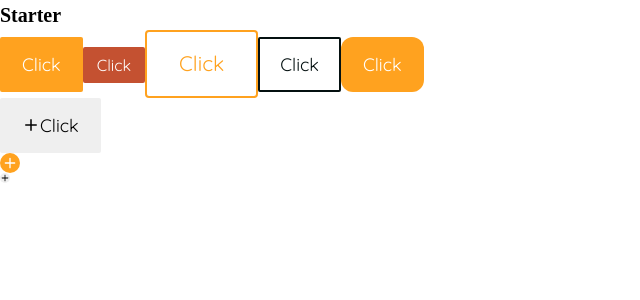
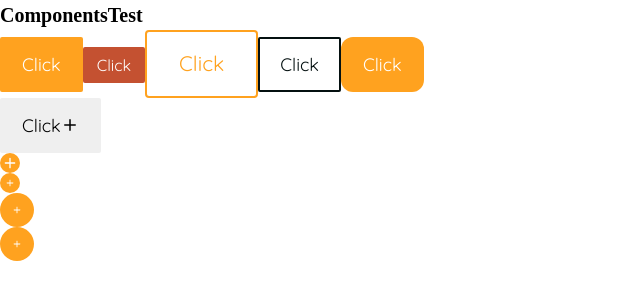
Before and after one commit to Hakan2211/sisters_page, a React (Create React App) app in the folder frontend/sisters-page/: page /styled-components in a window 1280 px wide. Shown: the top 300 px of the page, without its empty margins (0-640 px from the left). Built offline with nearby package versions, Linux system fonts and the light colour scheme.

Commit message:
add routes

```diff
--- a/frontend/sisters-page/src/App.js
+++ b/frontend/sisters-page/src/App.js
@@ -1,38 +1,23 @@
-import { Button, CircularButton } from './components'
 import GlobalStyles from './styles/global-styles'
-import { CgMathPlus } from 'react-icons/cg'
+
+import { Routes, Route } from 'react-router-dom'
+import LandingPage from './views/LandingPage/LandingPage'
+import Dashboard from './views/Dashboard/Dashboard'
+import Calendar from './views/Calendar/Calendar'
+import About from './views/About/About'
+import ComponentsTest from './views/styled-components/ComponentsTest'
 
 const App = () => {
   return (
     <>
+      <Routes>
+        <Route path='/' element={<LandingPage />} />
+        <Route path='/dashboard' element={<Dashboard />} />
+        <Route path='/calendar' element={<Calendar />} />
+        <Route path='/about' element={<About />} />
+        <Route path='/styled-components' element={<ComponentsTest />} />
+      </Routes>
       <GlobalStyles />
-      <h1>Starter</h1>
-      <Button size='medium' variant='primary'>
-        Click
-      </Button>
-      <Button size='small' variant='secondary'>
-        Click
-      </Button>
-      <Button size='large' variant='outline'>
-        Click
-      </Button>
-      <Button size='medium' variant='white'>
-        Click
-      </Button>
-      <Button size='medium' variant='round'>
-        Click
-      </Button>
-      <Button size='medium' variant='buttonWithIcon'>
-        <CgMathPlus />
-        Click
-      </Button>
-      <Button size='small' variant='circular'>
-        <CgMathPlus />
-      </Button>
-      <CircularButton size={'small'}>
-        {' '}
-        <CgMathPlus />
-      </CircularButton>
     </>
   )
 }
--- a/frontend/sisters-page/src/components/common/Buttons/Button.js
+++ b/frontend/sisters-page/src/components/common/Buttons/Button.js
@@ -20,7 +20,6 @@ const SIZES = {
 
 const Button = ({ size, variant, children }) => {
   const styles = SIZES[size]
-  console.log(styles)
 
   let Component
 
--- a/frontend/sisters-page/src/components/common/Buttons/CircularButton.js
+++ b/frontend/sisters-page/src/components/common/Buttons/CircularButton.js
@@ -3,33 +3,62 @@ import styled from 'styled-components'
 const SIZES = {
   small: {
     '--fontSize': '1.6rem',
-    '--padding': '1rem',
+    '--padding': '0.5rem',
   },
   medium: {
     '--fontSize': '1.8rem',
-    '--padding': '2rem',
+    '--padding': '0.8rem',
   },
   large: {
     '--fontSize': '2.1rem',
-    '--padding': '3rem',
+    '--padding': '1.2rem',
   },
 }
 
-const CircularButton = ({ size, children }) => {
+const CircularButton = ({ size, children, variant }) => {
   const styles = SIZES[size]
-  return <CircularStyled style={styles}>{children}</CircularStyled>
+
+  let Component
+
+  if (variant === 'primary') {
+    Component = PrimaryButton
+  }
+  //   } else if (variant === 'secondary') {
+  //     Component = SecondaryButton
+  //   } else if (variant === 'outline') {
+  //     Component = OutlineButton
+  //   } else if (variant === 'white') {
+  //     Component = WhiteButton
+  //   } else if (variant === 'buttonWithIcon') {
+  //     Component = ButtonWithIcon
+  //   } else if (variant === 'round') {
+  //     Component = RoundButton
+  //   } else if (variant === 'circular') {
+  //     Component = CircularButton
+  else {
+    throw new Error(`Unrecognized Button variant: ${variant}`)
+  }
+
+  return <Component style={styles}>{children}</Component>
 }
 
-const CircularStyled = styled.button`
+const CircularButtonBase = styled.button`
   border-radius: 50%;
-  //width: 50px;
-  //height: 50px;
+  /* width: 50px;
+  height: 50px; */
   display: flex;
   align-items: center;
   justify-content: center;
-  padding: 0;
   cursor: pointer;
   border: none;
+  padding: var(--padding);
+`
+const PrimaryButton = styled(CircularButtonBase)`
+  background-color: var(--primary);
+  color: var(--white);
+  &:hover {
+    background-color: var(--primary-light);
+  }
 `
 
 export default CircularButton
--- a/frontend/sisters-page/src/index.js
+++ b/frontend/sisters-page/src/index.js
@@ -1,10 +1,13 @@
-import React from "react";
-import ReactDOM from "react-dom/client";
-import App from "./App";
+import React from 'react'
+import ReactDOM from 'react-dom/client'
+import App from './App'
+import { BrowserRouter } from 'react-router-dom'
 
-const root = ReactDOM.createRoot(document.getElementById("root"));
+const root = ReactDOM.createRoot(document.getElementById('root'))
 root.render(
   <React.StrictMode>
-    <App />
+    <BrowserRouter>
+      <App />
+    </BrowserRouter>
   </React.StrictMode>
-);
+)
--- /dev/null
+++ b/frontend/sisters-page/src/views/About/About.js
@@ -0,0 +1,4 @@
+const About = () => {
+  return <div>About</div>
+}
+export default About
--- /dev/null
+++ b/frontend/sisters-page/src/views/Calendar/Calendar.js
@@ -0,0 +1,4 @@
+const Calendar = () => {
+  return <div>Calendar</div>
+}
+export default Calendar
--- /dev/null
+++ b/frontend/sisters-page/src/views/Dashboard/Dashboard.js
@@ -0,0 +1,4 @@
+const Dashboard = () => {
+  return <div>Dashboard</div>
+}
+export default Dashboard
--- /dev/null
+++ b/frontend/sisters-page/src/views/LandingPage/LandingPage.js
@@ -0,0 +1,4 @@
+const LandingPage = () => {
+  return <div>LandingPage</div>
+}
+export default LandingPage
--- /dev/null
+++ b/frontend/sisters-page/src/views/styled-components/ComponentsTest.js
@@ -0,0 +1,43 @@
+import { CgMathPlus } from 'react-icons/cg'
+import { Button, CircularButton } from '../../components/index'
+
+const ComponentsTest = () => {
+  return (
+    <>
+      <h1>ComponentsTest</h1>
+
+      <Button size='medium' variant='primary'>
+        Click
+      </Button>
+      <Button size='small' variant='secondary'>
+        Click
+      </Button>
+      <Button size='large' variant='outline'>
+        Click
+      </Button>
+      <Button size='medium' variant='white'>
+        Click
+      </Button>
+      <Button size='medium' variant='round'>
+        Click
+      </Button>
+      <Button size='medium' variant='buttonWithIcon'>
+        Click
+        <CgMathPlus />
+      </Button>
+      <Button size='small' variant='circular'>
+        <CgMathPlus />
+      </Button>
+      <CircularButton size='small' variant='primary'>
+        <CgMathPlus />
+      </CircularButton>
+      <CircularButton size='large' variant='primary'>
+        <CgMathPlus />
+      </CircularButton>
+      <CircularButton size='large' variant='primary'>
+        <CgMathPlus />
+      </CircularButton>
+    </>
+  )
+}
+export default ComponentsTest
```
